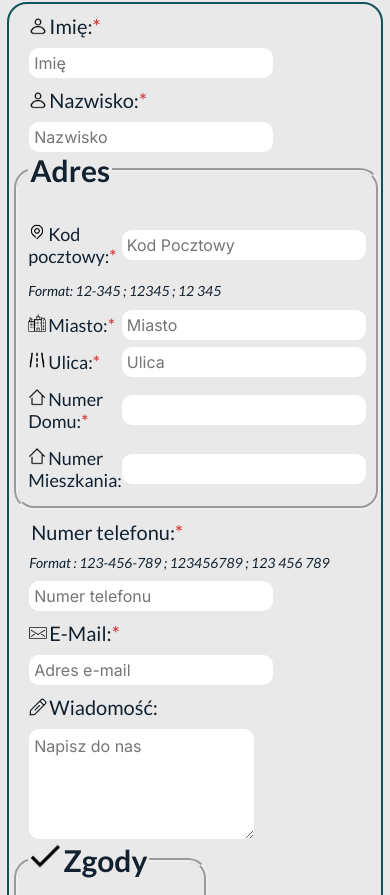
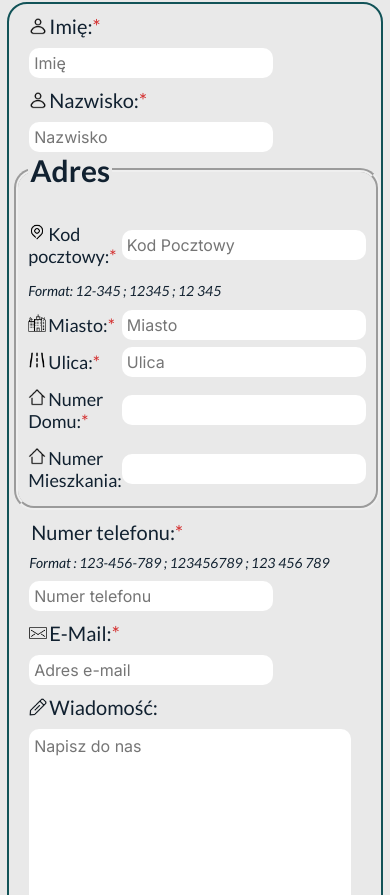
Before and after one commit to UnknownUser18/UnknownUser18.github.io, a plain HTML site: page formularz.html in a window 390 px wide. Shown: the part 152-1047 px from the top of the page. Drawn offline with Linux system fonts and the light colour scheme.

Commit message:
Add files via upload

```diff
--- a/formularz.css
+++ b/formularz.css
@@ -208,10 +208,10 @@ input[type="reset"]:hover {
         width: 85%;
     }
     textarea {
-        max-width: 85vw;
+        width: 80vw;
+        height: 300px;
     }
     fieldset {
-        width: 50%;
         margin-left: -15px;
         padding: 10px;
     }
```
